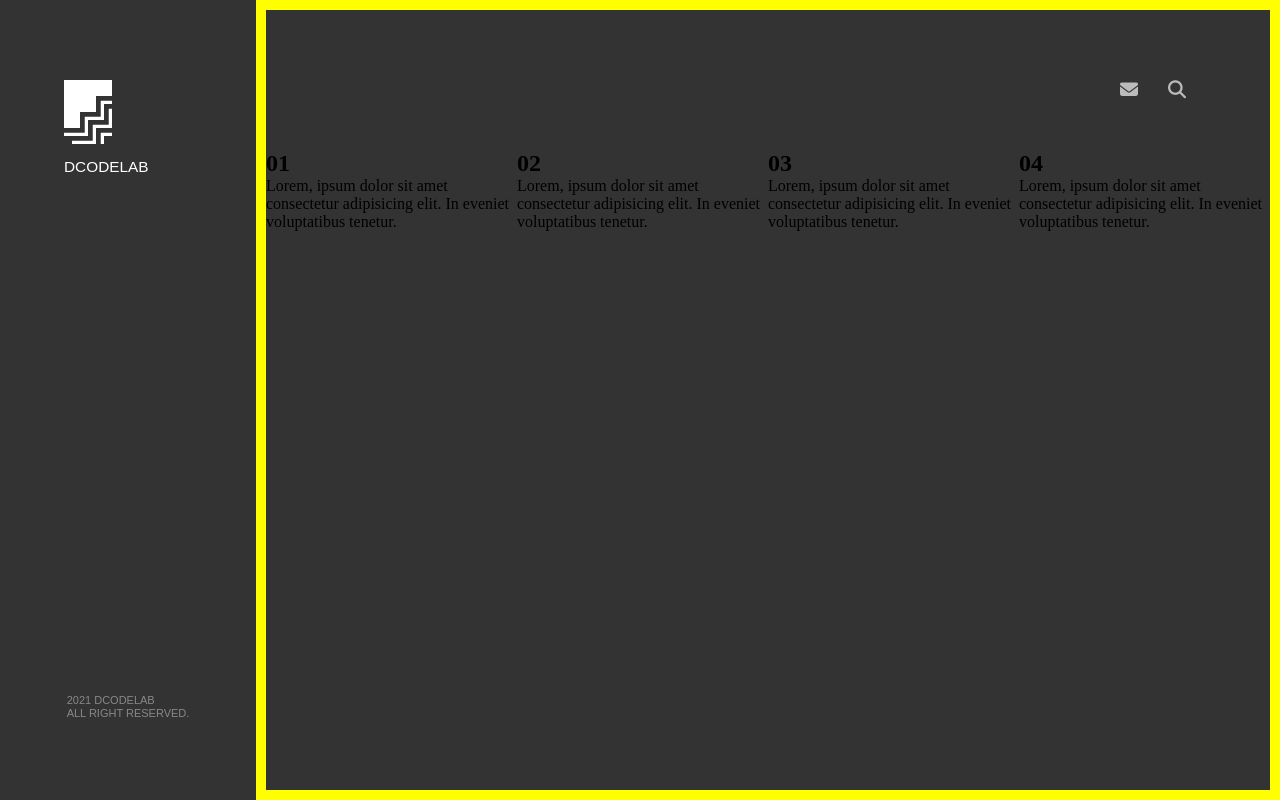
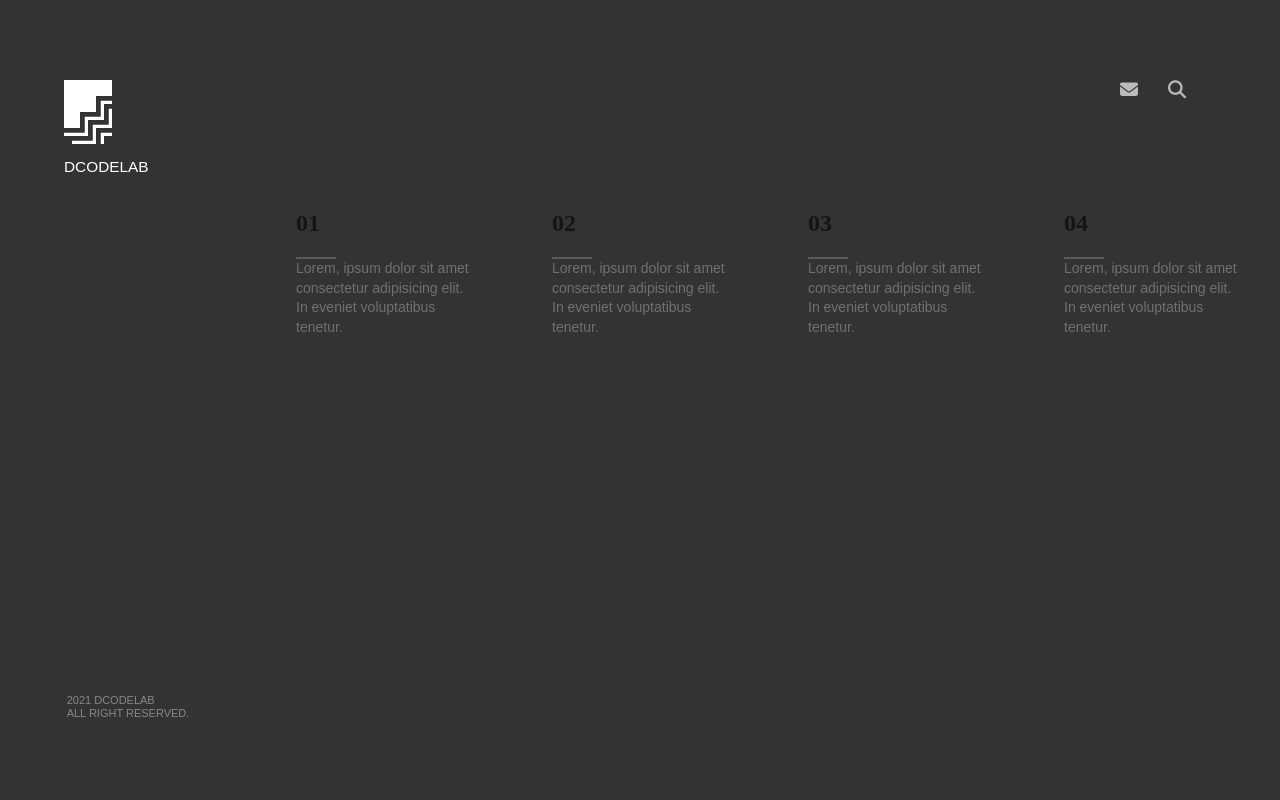
Before and after one commit to chihyeonWON/FlexVideoWeb, a plain HTML site: page index.html in a window 1280 px wide. Drawn offline with Linux system fonts and the light colour scheme.

Commit message:
Update style.css, index.html complete main section

```diff
--- a/css/style.css
+++ b/css/style.css
@@ -73,5 +73,53 @@ main section {
   display: flex;
   padding-top: 140px;
   z-index: 1; /* aside 팝업 요소보다 아래에 배치하기 위해 1을 지정 */
-  border: 10px solid yellow;
 }
+main section article {
+  position: relative;
+  flex: 1; /* 모든 article 요소의 너비를 동등하게 적용 */
+  padding: 70px 40px 100px;
+  opacity: 0.6;
+  transition: flex 1s, opacity 1s; /* flex, opacity 속성에만 전환 효과 적용 */
+  z-index: 1; /* 호버되지 않을 시 1 설정 */
+  cursor: pointer;
+}
+
+main section article::before {
+  /*마우스 호버시 왼쪽에서 나타날 가상의 패널 요소 */
+  content: "";
+  display: block;
+  width: 80%;
+  height: 95%;
+  background: #444;
+  position: absolute;
+  top: 0px;
+  left: -200px; /* 마우스 호버 전 article의 왼쪽 바깥쪽에 배치  */
+  opacity: 0; /* 마우스 호버 전 투명하게 숨김 처리 */
+  transition: 1s;
+}
+main section article .inner {
+  width: 100%;
+  height: 100%;
+  display: flex;
+  flex-wrap: wrap;
+  align-content: space-between; /* .txt와 figure 요소를 위아래 끝에 배치 */
+  position: relative; /* ::befroe 요소 위쪽으로 배치되게 하기 위해 position 처리 */
+}
+main section article .inner .txt {
+  width: 100%;
+  transition: 0.5s; /* 호버 시 전환 효과 처리 */
+}
+main section article .inner .txt h2::after {
+  /* h2 요소 하단 꾸밈 효과 */
+  content: "";
+  display: block;
+  width: 40px;
+  height: 2px;
+  background: #777;
+  margin-top: 20px;
+  transition: 1.5s; /* 호버 시 전환 효과 처리 */
+}
+main section article .inner .txt p {
+  font: 14px/1.4 "arial";
+  color: #999;
+}
```
Also changed, not shown: index.html (+1 -1 lines).
